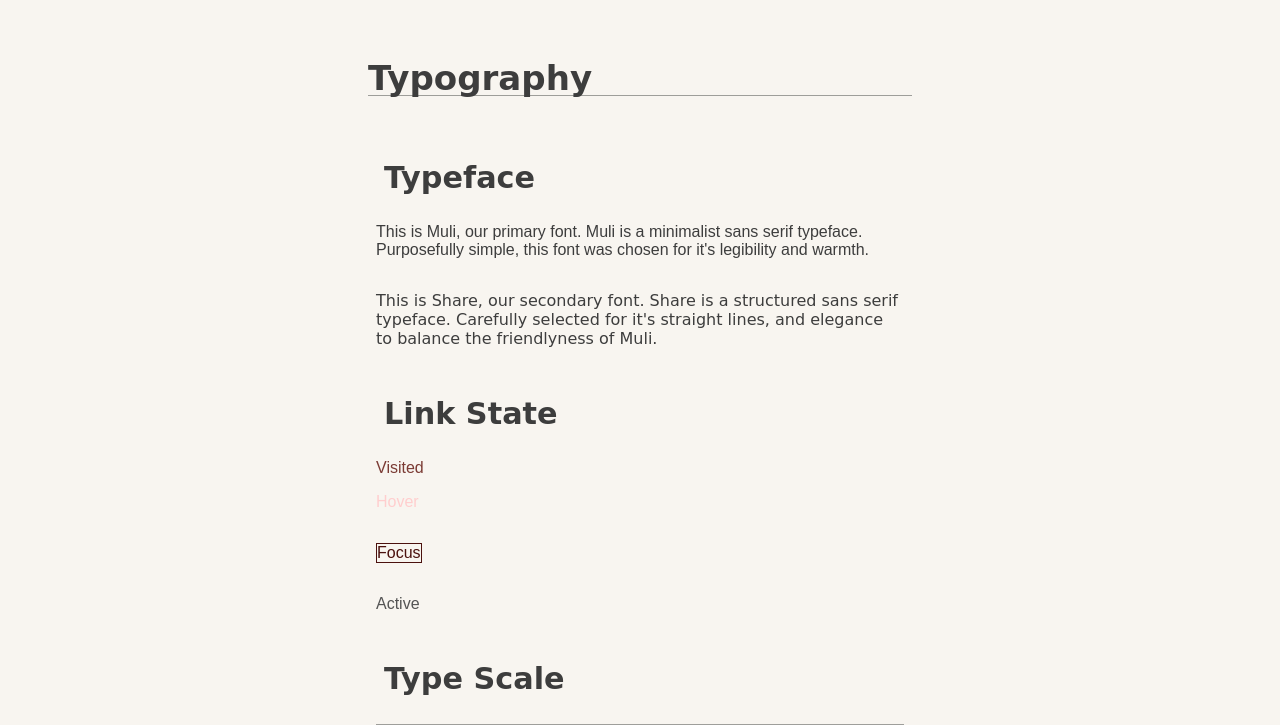
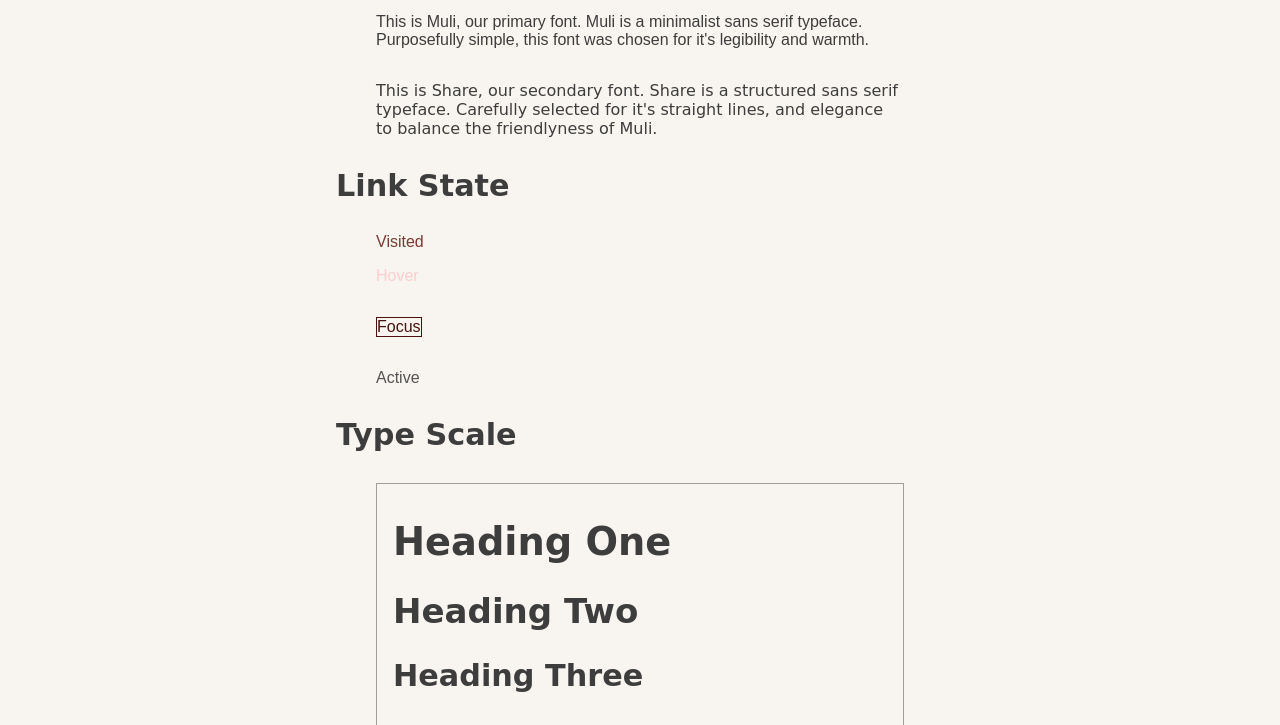
Before and after one commit to ocevne/farine-and-four, a plain HTML site: page style.html in a window 1280 px wide. Shown: the part 2075-2800 px from the top of the page. Drawn offline with Linux system fonts and the light colour scheme; a web font is replaced by a local one.

Commit message:
Add files via upload

```diff
--- a/style.css
+++ b/style.css
@@ -17,7 +17,7 @@ html {
 LAYOUT
 ===================================*/
 body {
-    margin: var(--margin-standard);
+    margin: 1rem;
 }
 .look-feel-section {
     padding: 0;
@@ -58,30 +58,6 @@ html {
     --size-one: .933rem;
     --size-zero: .5rem;
 
-}
-
-html {
-    --margin-standard: auto;
-    --margin-special: 5rem 1rem 2.5rem;
-    --margin-indented-1: 4rem 2rem;
-    --margin-indented-2: 3rem 2rem 1.75rem 3rem;
-    --margin-indented-3: 3rem 2rem 1.75rem 4rem;
-}
-
-h1 {
-    margin: var(--margin-special);
-}
-h2 {
-    margin: var(--margin-indented-1);
-    border-bottom: 1px solid var(--color-grey-light);
-}
-
-h3, h4, h5, h6 {
-    margin: var(--margin-indented-2);
-}
-
-h4, h5, h6 {
-    margin: var(--margin-indented-3);
 }
 
 html {
@@ -700,6 +676,7 @@ CARDS
 
 .article-card {
     border: 2px solid var(--color-pink);
+    border-radius: 1rem;
     padding: 1rem;
     position: relative;
     max-width: 310px;
```
